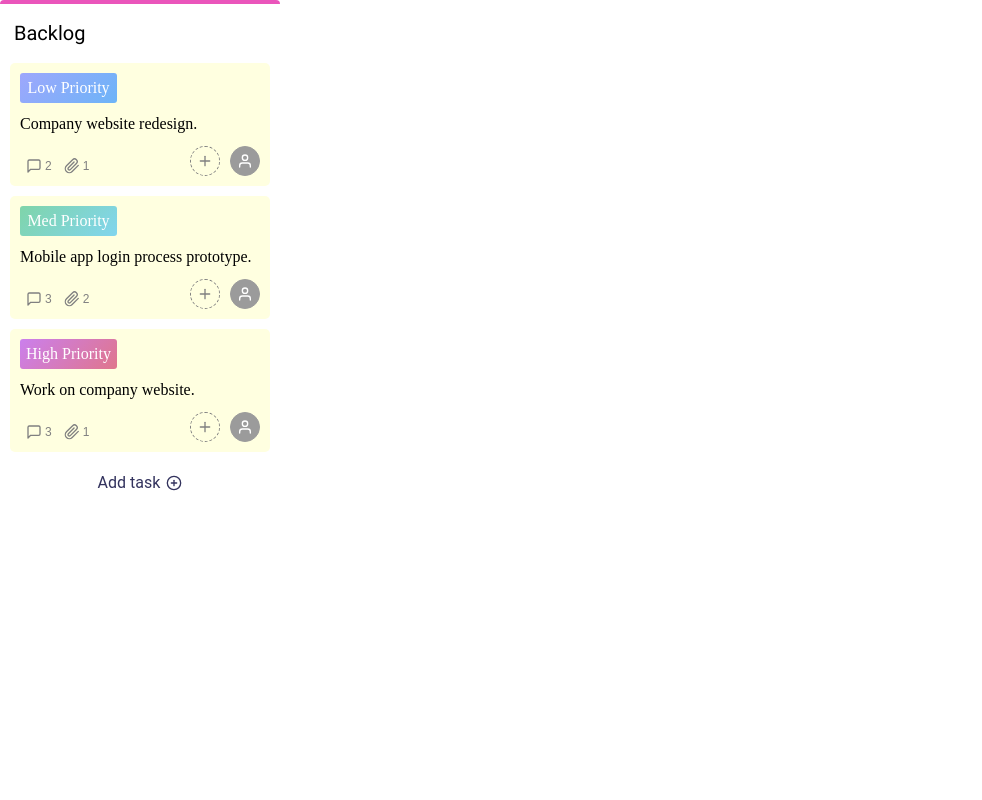
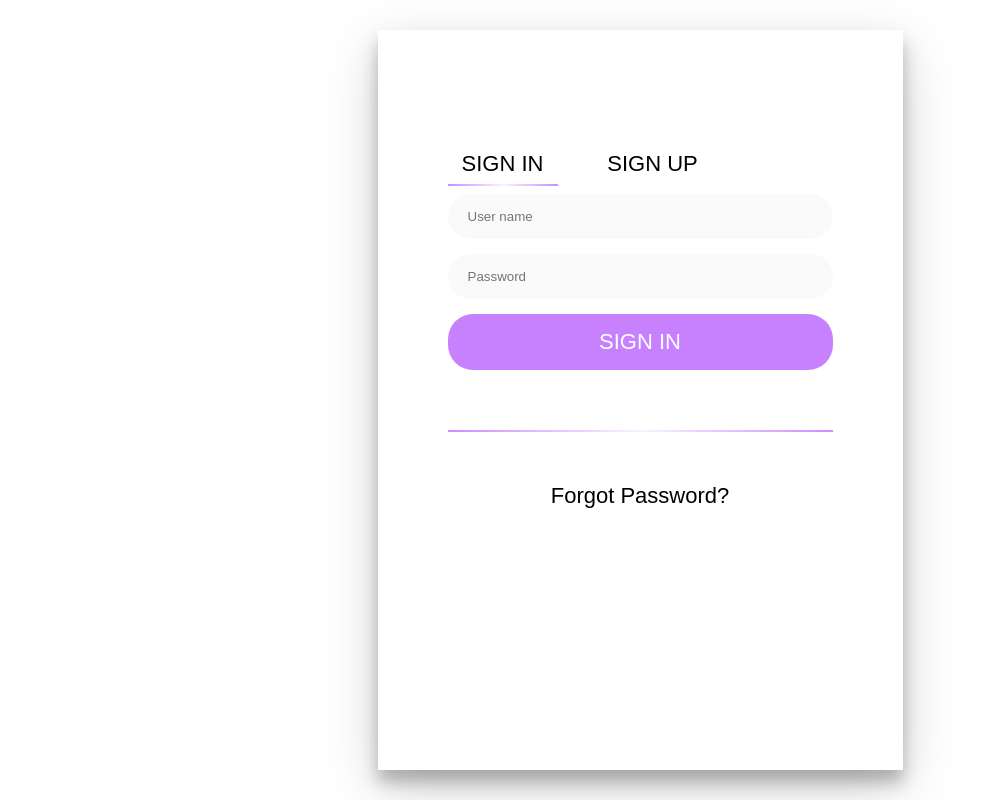
Before and after one commit to devojka-od-papira/hussle, a React (Create React App) app: page / in a window 1280 px wide. Shown: the whole page, without its empty margins (0-982 px from the left). Built offline with nearby package versions, Linux system fonts and the light colour scheme.

Commit message:
Clean up

```diff
--- a/src/views/login/index.tsx
+++ b/src/views/login/index.tsx
@@ -5,8 +5,6 @@ import SignUp from '../../components/signUp';
 import Typography from '../../components/typography';
 
 import styles from './Login.module.scss';
-import { Priority } from '../../types/global';
-import Column from '../../components/column';
 
 const Login = () => {
   const [isActive, setIsActive] = useState(0);
@@ -19,55 +17,35 @@ const Login = () => {
   const handleOpen = () => {
     setIsOpen(!isOpen);
   };
-  const data = [
-    {
-      priority: Priority.LOW,
-      description: 'Company website redesign.',
-      attachmentNumber: 1,
-      commentNumber: 2,
-    },
-    {
-      priority: Priority.MED,
-      description: 'Mobile app login process prototype.',
-      attachmentNumber: 2,
-      commentNumber: 3,
-    },
-    {
-      priority: Priority.HIGH,
-      description: 'Work on company website.',
-      attachmentNumber: 1,
-      commentNumber: 3,
-    },
-  ];
-  return <Column cardData={data} title="Backlog" />;
-  // return (
-  //   <div className={styles.pageContainer}>
-  //     <div className={styles.container}>
-  //       <div className={styles.wrapper}>
-  //         <div className={styles.buttonWrapper}>
-  //           <Button onClick={() => handleClick(0)} className={styles.button}>
-  //             <Typography variant="h2">Sign in</Typography>
-  //           </Button>
-  //           <Button onClick={() => handleClick(1)} className={styles.button}>
-  //             <Typography variant="h2">Sign up</Typography>
-  //           </Button>
-  //         </div>
-  //         <div>
-  //           <div
-  //             className={styles.hr}
-  //             style={{ transform: `translateX(${isActive < 2 ? isActive * 150 : 0}px)` }}
-  //           />
-  //         </div>
-  //         <div
-  //           className={styles.loginForm}
-  //           style={{ transform: `rotateY(${isActive < 2 ? isActive * 180 : 0}deg)` }}
-  //         >
-  //           <SignIn isActive={isActive} setIsActive={() => setIsActive(2)} />
-  //           <SignUp setIsActive={() => setIsActive(0)} />
-  //         </div>
-  //       </div>
-  //     </div>
-  //   </div>
-  // );
+
+  return (
+    <div className={styles.pageContainer}>
+      <div className={styles.container}>
+        <div className={styles.wrapper}>
+          <div className={styles.buttonWrapper}>
+            <Button onClick={() => handleClick(0)} className={styles.button}>
+              <Typography variant="h2">Sign in</Typography>
+            </Button>
+            <Button onClick={() => handleClick(1)} className={styles.button}>
+              <Typography variant="h2">Sign up</Typography>
+            </Button>
+          </div>
+          <div>
+            <div
+              className={styles.hr}
+              style={{ transform: `translateX(${isActive < 2 ? isActive * 150 : 0}px)` }}
+            />
+          </div>
+          <div
+            className={styles.loginForm}
+            style={{ transform: `rotateY(${isActive < 2 ? isActive * 180 : 0}deg)` }}
+          >
+            <SignIn isActive={isActive} setIsActive={() => setIsActive(2)} />
+            <SignUp setIsActive={() => setIsActive(0)} />
+          </div>
+        </div>
+      </div>
+    </div>
+  );
 };
 export default Login;
```
